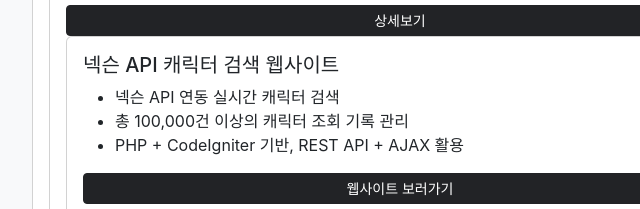
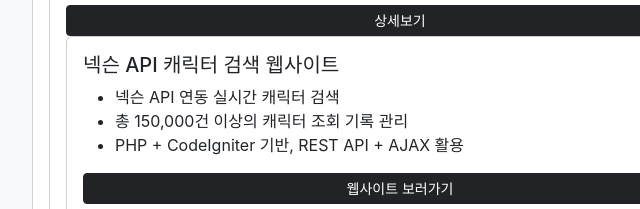
Before and after one commit to knell-dev/knell-dev.github.io, a plain HTML site: page index.html in a window 1280 px wide. Shown: the part 1514-1723 px from the top of the page, 430-1070 px from the left. Drawn offline with nearby package versions, Linux system fonts and the light colour scheme.

Commit message:
Update index.html

```diff
--- a/index.html
+++ b/index.html
@@ -249,7 +249,7 @@
             <h5>넥슨 API 캐릭터 검색 웹사이트</h5>
             <ul>
               <li>넥슨 API 연동 실시간 캐릭터 검색</li>
-              <li>총 100,000건 이상의 캐릭터 조회 기록 관리</li>
+              <li>총 150,000건 이상의 캐릭터 조회 기록 관리</li>
               <li>PHP + CodeIgniter 기반, REST API + AJAX 활용</li>
             </ul>
             <a href="https://moamaple.com/" target="_blank" class="btn btn-sm btn-custom mb-2">웹사이트 보러가기</a>
```
